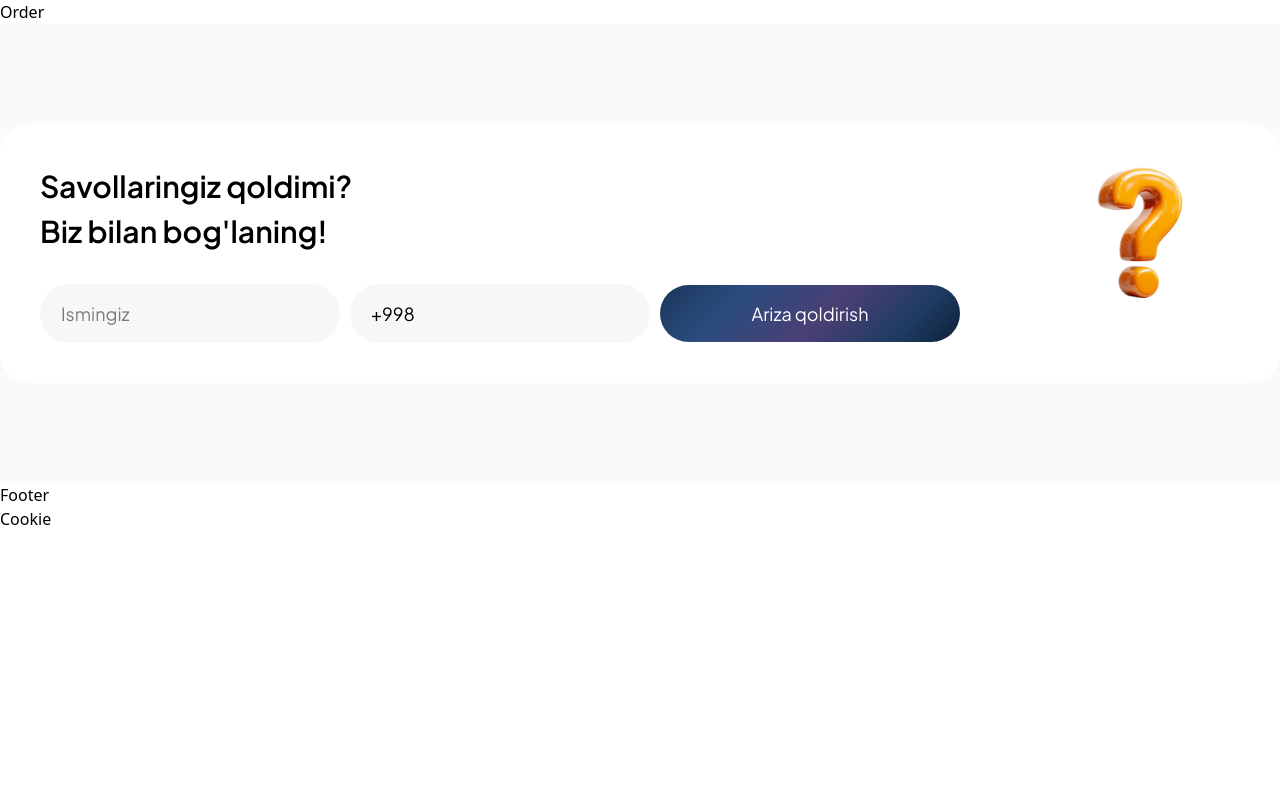
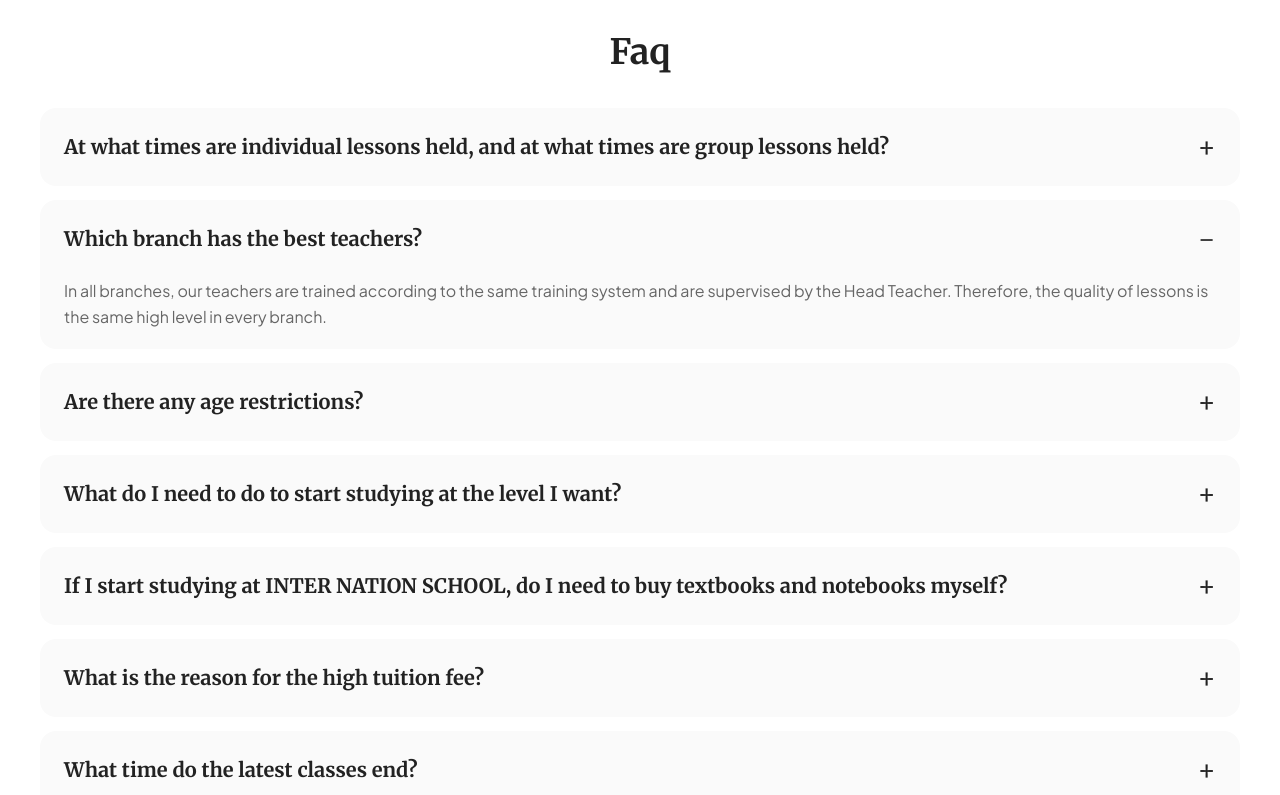
Before and after one commit to usershokhrukh/mega-school, a Next.js app: page / in a window 1280 px wide. Shown: the part 4665-5460 px from the top of the page. Before the commit the page ends 5196 px from the top, so only its background shows below. Built offline with nearby package versions, Linux system fonts and the light colour scheme.

Commit message:
checkout/faq completely done

```diff
--- a/src/components/faq/Faq.jsx
+++ b/src/components/faq/Faq.jsx
@@ -1,9 +1,93 @@
-import React from 'react'
+"use client";
+
+import React, { useState } from "react";
+import "./faq.modules.scss";
+
+const faqData = [
+  {
+    question: "At what times are individual lessons held, and at what times are group lessons held?",
+    answer:
+      "Individual lessons are usually held at 07:30, 09:00, 10:30, and 12:00. Group lessons take place at 09:00, 10:30, 12:00, 14:00, 15:30, 17:00, and 18:30. Only for online classes do we also have open groups at 20:00.",
+  },
+  {
+    question: "Which branch has the best teachers?",
+    answer:
+      "In all branches, our teachers are trained according to the same training system and are supervised by the Head Teacher. Therefore, the quality of lessons is the same high level in every branch.",
+  },
+  {
+    question: "Are there any age restrictions?",
+    answer:
+      "In all our branches, the age range for group classes is from 13 to 30, as the program is specially adapted for young people. Therefore, the quality of lessons is equally high in all branches. In individual classes, we teach English to learners of any age who wish to study the language.",
+  },
+  {
+    question: "What do I need to do to start studying at the level I want?",
+    answer:
+      "Come to our center, where the administrators will provide you with all the necessary information. To start studying at your desired level, you must successfully pass an oral interview and a placement test.",
+  },
+  {
+    question: "If I start studying at INTER NATION SCHOOL, do I need to buy textbooks and notebooks myself?",
+    answer:
+      "At INTER NATION SCHOOL, every new student or student advancing to the next level receives a textbook and a notebook for free (the notebook is provided only once).",
+  },
+  {
+    question: "What is the reason for the high tuition fee?",
+    answer:
+      "Our tuition fees fully correspond to the quality of education we provide, as we are the only center that offers training based on the Oxford University Press program, IELTS-X, the Student App platform, systematic instruction by three teachers, and access to video lessons.",
+  },
+  {
+    question: "What time do the latest classes end?",
+    answer:
+      "The evening classes start at 18:30 because of the teachers' work schedules and transportation issues. Only for online classes, we have open groups available at 20:00.",
+  },
+  {
+    question: "Are online classes recorded videos or live lessons?",
+    answer:
+      "Online classes are conducted live. You communicate directly with the teacher - these are not pre-recorded videos. More details",
+  },
+];
 
 const Faq = () => {
+  const [active, setActive] = useState(1);
+
+  const toggle = (index) => {
+    setActive(active === index ? null : index);
+  };
+
   return (
-    <div>Faq</div>
-  )
-}
+    <div className="faq">
+      <div className="faq__box">
+        <h1 className="faq__h1">Faq</h1>
 
-export default Faq
+        {faqData.map((item, index) => (
+          <div
+            className={`faq__item ${
+              active === index ? "faq__item--active" : ""
+            }`}
+            key={index}
+          >
+            <button
+              className="faq__question"
+              onClick={() => toggle(index)}
+            >
+              <span>{item.question}</span>
+
+              <span className="faq__icon">
+                {active === index ? "−" : "+"}
+              </span>
+            </button>
+
+            <div
+              className={`faq__answer ${
+                active === index ? "faq__answer--show" : ""
+              }`}
+            >
+              <p>{item.answer}</p>
+            </div>
+          </div>
+        ))}
+      </div>
+    </div>
+  );
+};
+
+export default Faq;
--- /dev/null
+++ b/src/components/faq/faq.modules.scss
@@ -0,0 +1,97 @@
+@use "@/style/utilities/_mixins.scss" as *;
+
+.faq {
+  width: 100%;
+  padding: 50px 20px;
+  background: #fff;
+
+  &__box {
+    max-width: 1200px;
+    margin: 0 auto;
+  }
+
+  &__h1 {
+    @include merri();
+    font-size: 35px;
+    font-weight: 700;
+    text-align: center;
+    margin-bottom: 30px;
+    color: #222;
+  }
+
+  &__item {
+    background: #fafafa;
+    border-radius: 16px;
+    margin-bottom: 14px;
+    overflow: hidden;
+    transition: .3s;
+  }
+
+  &__question {
+    @include merri();
+    width: 100%;
+    padding: 18px 24px;
+    border: none;
+    background: transparent;
+    cursor: pointer;
+
+    display: flex;
+    justify-content: space-between;
+    align-items: center;
+
+    font-size: 20px;
+    font-weight: 600;
+    color: #222;
+    text-align: left;
+  }
+
+  &__icon {
+    font-size: 28px;
+    font-weight: 300;
+    flex-shrink: 0;
+  }
+
+  &__answer {
+    @include plus();
+    max-height: 0;
+    overflow: hidden;
+    transition: .35s;
+
+    p {
+      padding: 0 24px 20px;
+      font-size: 16px;
+      color: #666;
+      line-height: 1.6;
+    }
+  }
+
+  &__answer--show {
+    max-height: 180px;
+  }
+}
+
+@media (max-width: 768px) {
+  .faq {
+    padding: 40px 15px;
+
+    &__h1 {
+      font-size: 28px;
+    }
+
+    &__question {
+      font-size: 16px;
+      padding: 16px 18px;
+    }
+
+    &__icon {
+      font-size: 24px;
+    }
+
+    &__answer {
+      p {
+        padding: 0 18px 18px;
+        font-size: 14px;
+      }
+    }
+  }
+}
```
